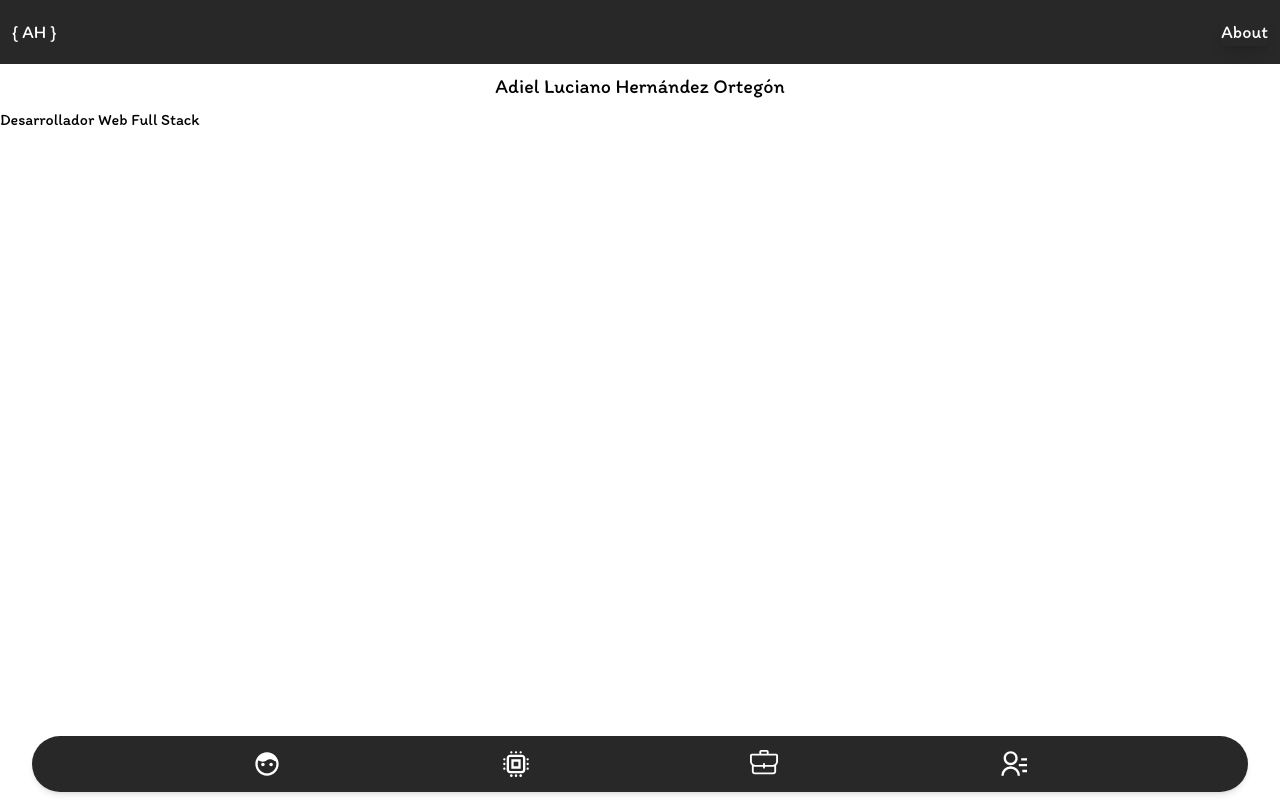
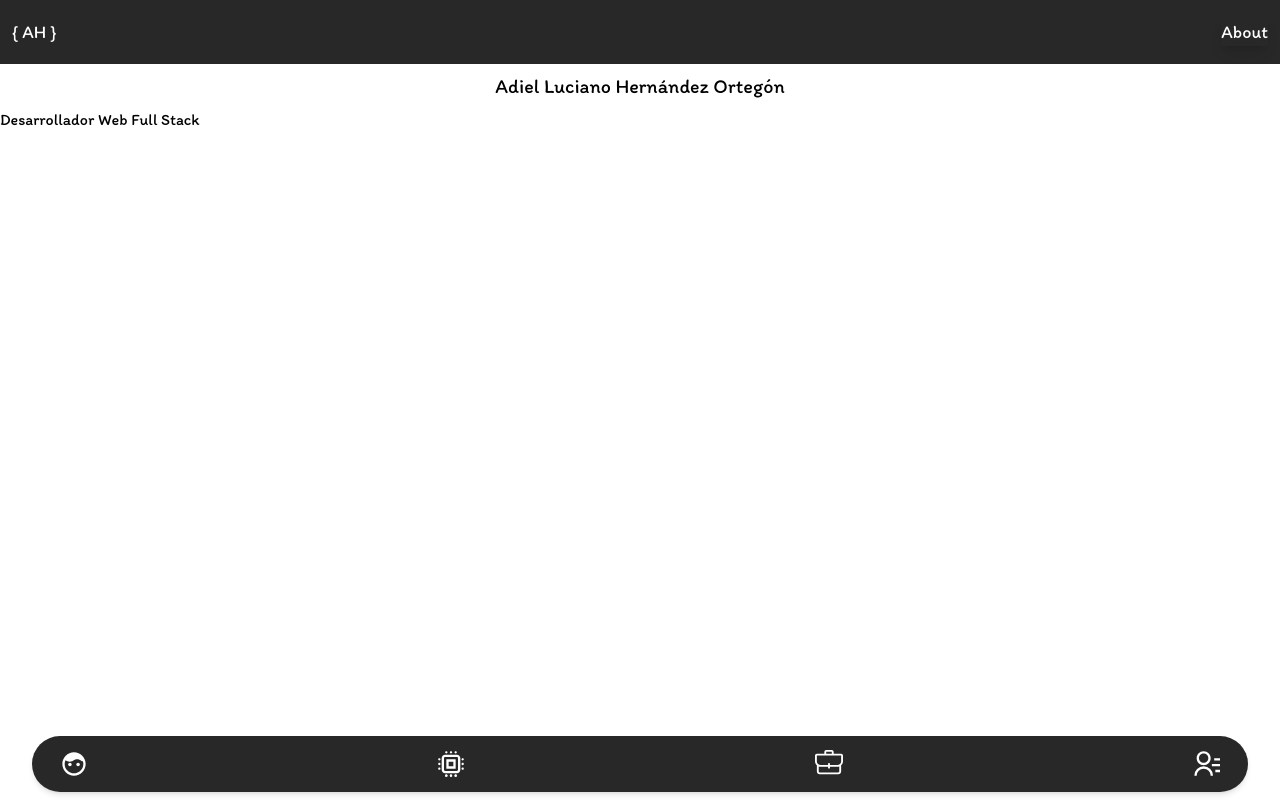
Before and after one commit to AdielHdz/Mi_Portafolio, a Next.js app: page / in a window 1280 px wide. Built offline with nearby package versions, Linux system fonts and the light colour scheme; a web font is replaced by a local one.

Commit message:
Quite el fondo azul por defecto

```diff
--- a/src/app/components/NavBarBottom/NavBarBottom.jsx
+++ b/src/app/components/NavBarBottom/NavBarBottom.jsx
@@ -4,7 +4,7 @@ import { RxBackpack } from "react-icons/rx";
 import { RiContactsLine } from "react-icons/ri";
 const NavBarBottom = () => {
   return (
-    <nav className="fixed -z-10 w-noventaCinco bottom-2 left-0 right-0 shadow-md bg-veryDarkGray m-auto flex items-center justify-evenly h-14 rounded-full">
+    <nav className="fixed px-7 -z-10 w-noventaCinco bottom-2 left-0 right-0 shadow-md bg-veryDarkGray m-auto flex items-center justify-between h-14 rounded-full">
       <BiSolidFace className="text-whites w-7 h-7 " />
       <CgSmartphoneChip className="text-whites w-7 h-7 " />
       <RxBackpack className="text-whites w-7 h-7" />
--- a/src/app/globals.css
+++ b/src/app/globals.css
@@ -2,6 +2,12 @@
 @tailwind components;
 @tailwind utilities;
 @import url("https://fonts.googleapis.com/css2?family=Itim&display=swap");
+
+a,
+button,
+label {
+  -webkit-tap-highlight-color: transparent;
+}
 .select_bar {
   content: "";
   display: block;
```
